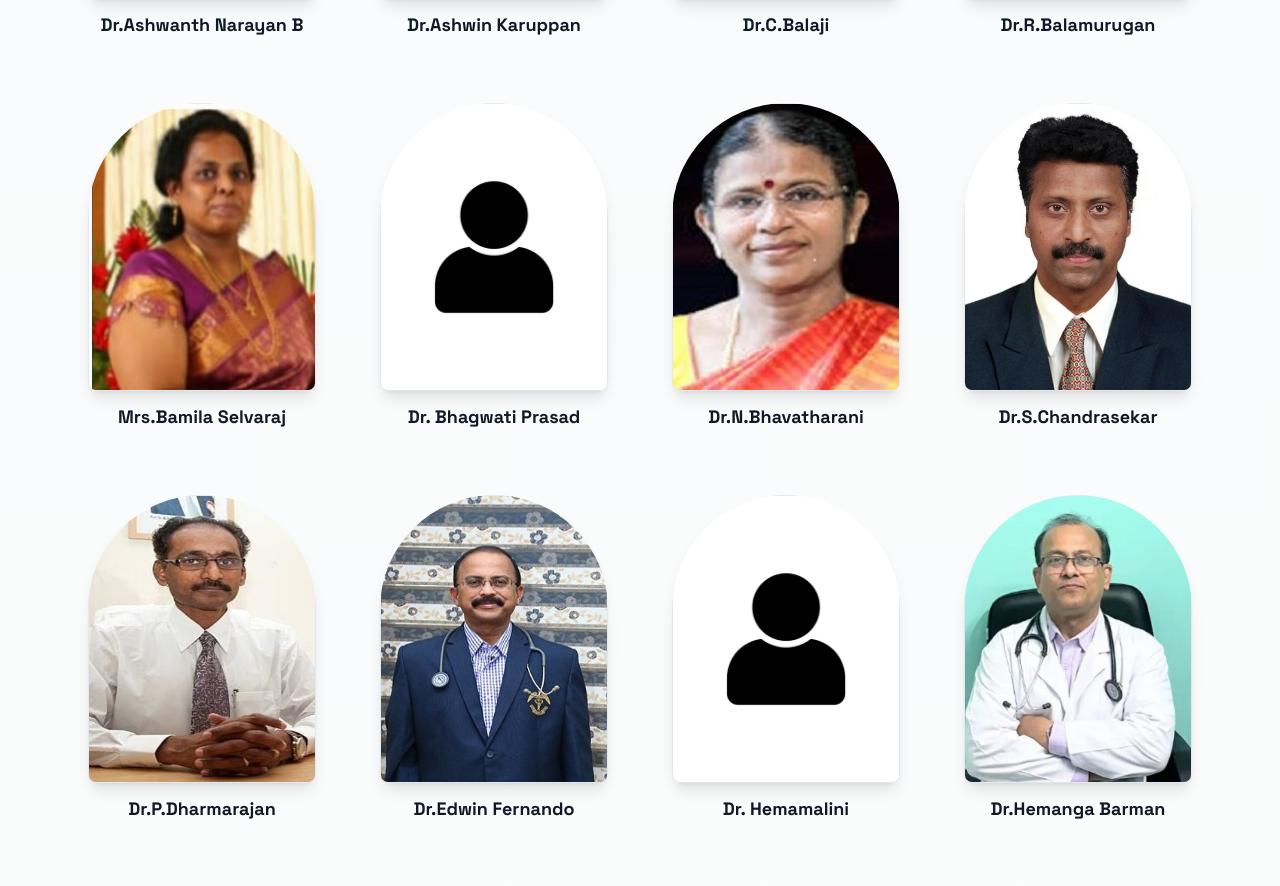
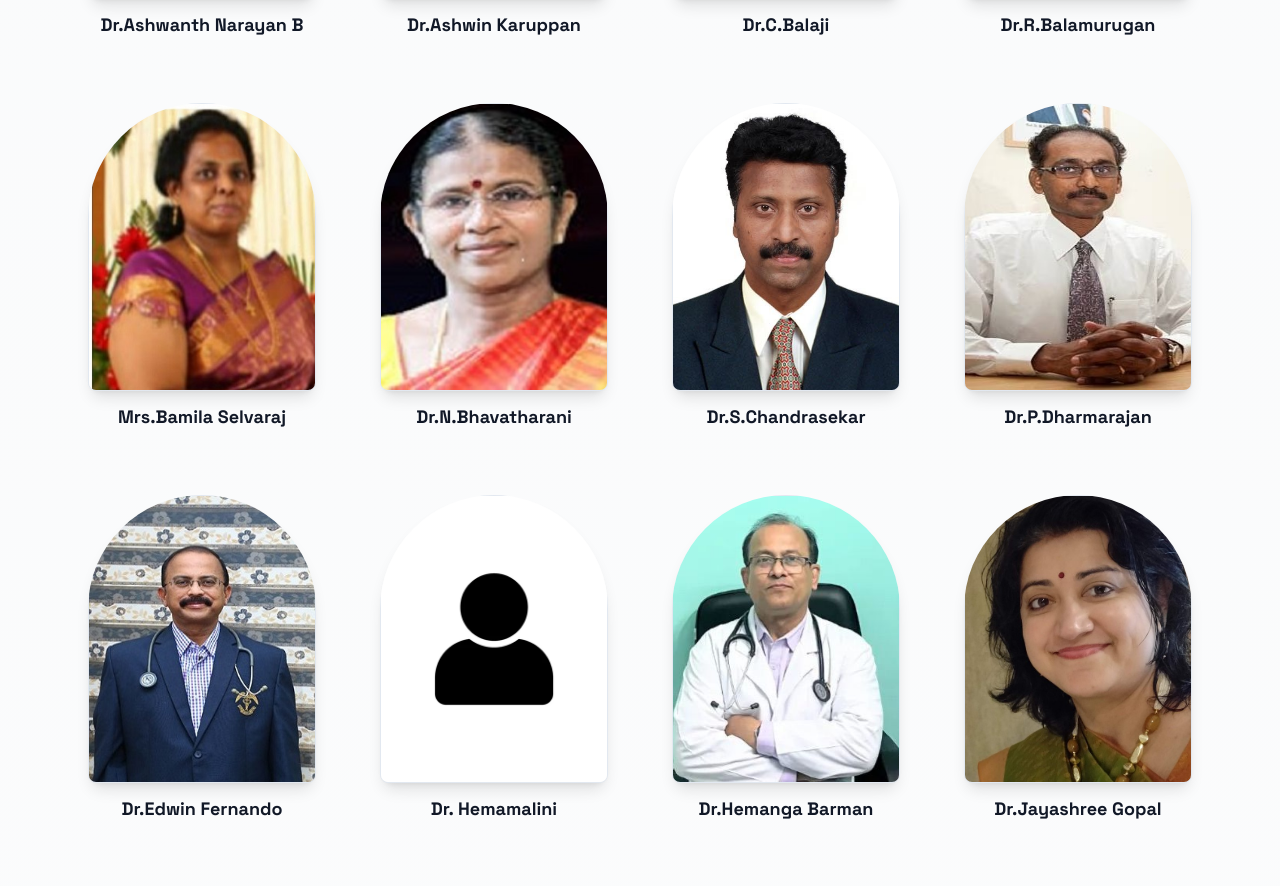
Before and after one commit to tndevelopers2024/mvqrcode, a Next.js app: page /faculty in a window 1280 px wide. Shown: the part 2121-3007 px from the top of the page. Built offline with nearby package versions, Linux system fonts and the light colour scheme; a web font is replaced by a local one.

Commit message:
new push for Bhagwati

```diff
--- a/src/app/faculty/page.tsx
+++ b/src/app/faculty/page.tsx
@@ -24,7 +24,7 @@ const faculty = [
   // { name: "Dr.K.Balaji", img: "/images/faculty/Dr.K Balaji.jpg" },
   { name: "Dr.R.Balamurugan", img: "/images/faculty/Dr.R.Balamurugan.jpeg" },
   { name: "Mrs.Bamila Selvaraj", img: "/images/faculty/Mrs.Bamila.S.jpg" },
-  { name: "Dr. Bhagwati Prasad", img: "/images/faculty/dummy.jpg"},
+  // { name: "Dr. Bhagwati Prasad", img: "/images/faculty/dummy.jpg"},
   { name: "Dr.N.Bhavatharani", img: "/images/faculty/BHAVATHARANI.jpg" },
   { name: "Dr.S.Chandrasekar", img: "/images/faculty/Dr S Chandrasekar.jpg" },
   { name: "Dr.P.Dharmarajan", img: "/images/faculty/Dr. Dharmarajan.jpg" },
```
